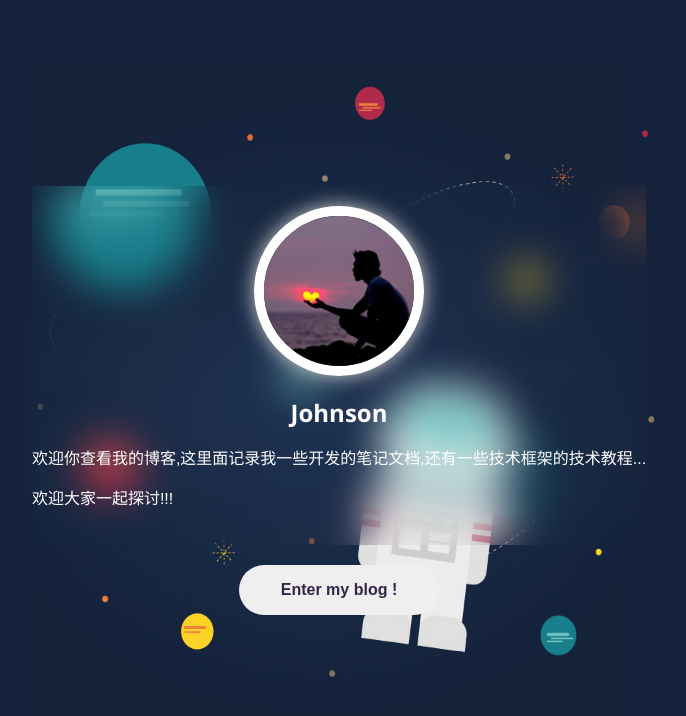
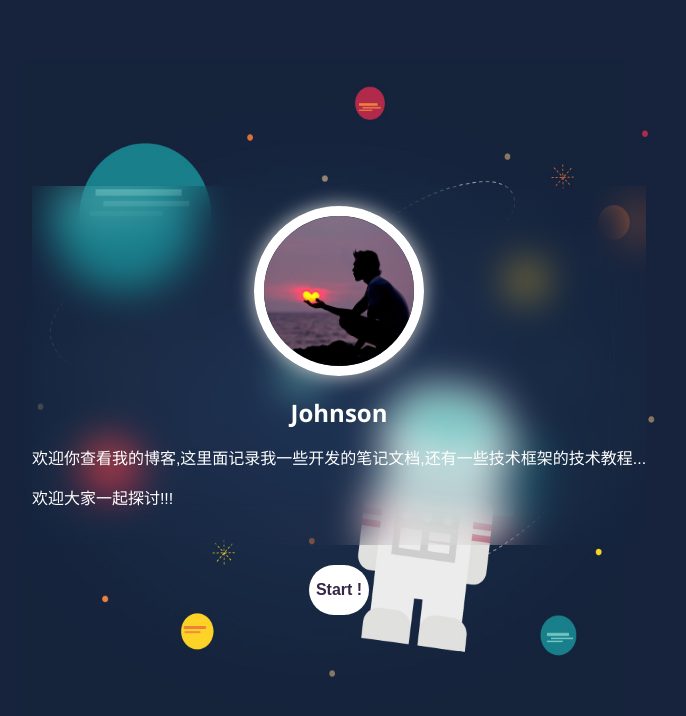
Before and after one commit to Johnson87870/webBlog, a Vue app: page /welcome in a window 1280 px wide. Shown: the top 716 px of the page, without its empty margins (301-987 px from the left). Built offline with nearby package versions, Linux system fonts and the light colour scheme.

Commit message:
修改浏览器 icon 和 欢迎页 按钮动画

```diff
--- a/src/components/Welcome.vue
+++ b/src/components/Welcome.vue
@@ -11,7 +11,12 @@
       </div>
     </div>
 
-    <button class="welcome-sign-in" @click="$router.push({ path: '/home' })">Enter my blog !</button>
+    <div class="welcome-sign-in">
+      <button class="welcome-sign-in-button" @click="$router.push({ path: '/home' })">
+        <span class="welcome-sign-start-btn">Start !</span>
+        <span class="welcome-sign-enter-btn">Enter my blog !</span>
+      </button>
+    </div>
   </div>
 </template>
 
@@ -96,17 +101,119 @@ export default {
   > .welcome-sign-in {
     margin-top: 20px;
     width: 200px;
+    display: flex;
+    justify-content: center;
+    > .welcome-sign-in-button {
+      width: 60px;
       height: 50px;
+      font-size: 16px;
       border-radius: 40px;
-    font-size: 16px;
+      background-color: #fff;
       color: #342648;
       font-weight: bold;
       border: 0;
+      position: relative;
+      > span {
+        position: absolute;
+        left: 0;
+        top: 0;
+        display: flex;
+        width: 100%;
+        height: 100%;
+        justify-content: center;
+        align-items: center;
+      }
+      > .welcome-sign-start-btn {
+        opacity: 1;
+      }
+      > .welcome-sign-enter-btn {
+        opacity: 0;
+      }
+    }
   }
 
   > .welcome-sign-in:hover {
+    > .welcome-sign-in-button {
+      width: 200px;
+      height: 50px;
+      border-radius: 40px;
       background-color: #0094ff;
+      transition-duration: 0.8s;
+      transition-timing-function: ease;
+
+      > span {
+        display: flex;
+        width: 100%;
+        height: 100%;
+        justify-content: center;
+        align-items: center;
+      }
+      > .welcome-sign-start-btn {
+        animation: text-out 0.4s ease;
+        -moz-animation: text-out 0.4s ease;
+        -webkit-animation: text-out 0.4s ease;
+        animation-fill-mode: both;
+      }
+      > .welcome-sign-enter-btn {
         color: #fff;
+        animation: text-in 0.4s ease 0.15s;
+        -moz-animation: text-in 0.4s ease 0.15s;
+        -webkit-animation: text-in 0.4s ease 0.15s ease;
+        animation-fill-mode: both;
+      }
+    }
+  }
+}
+
+@keyframes text-out {
+  0% {
+    opacity: 1;
+  }
+  100% {
+    opacity: 0;
+  }
+}
+@-moz-keyframes text-out {
+  0% {
+    opacity: 1;
+  }
+  100% {
+    opacity: 0;
+  }
+}
+@-webkit-keyframes text-out {
+  0% {
+    opacity: 1;
+  }
+  100% {
+    opacity: 0;
+  }
+}
+
+@keyframes text-in {
+  from {
+    opacity: 0;
+  }
+  to {
+    opacity: 1;
+  }
+}
+
+@-webkit-keyframes text-in {
+  from {
+    opacity: 0;
+  }
+  to {
+    opacity: 1;
+  }
+}
+
+@-moz-keyframes text-in {
+  from {
+    opacity: 0;
+  }
+  to {
+    opacity: 1;
   }
 }
 </style>
```
Also changed, not shown: 1 other file (tests, documents, lock files or other folders). Lines whose indentation alone changed are shown as unchanged.
